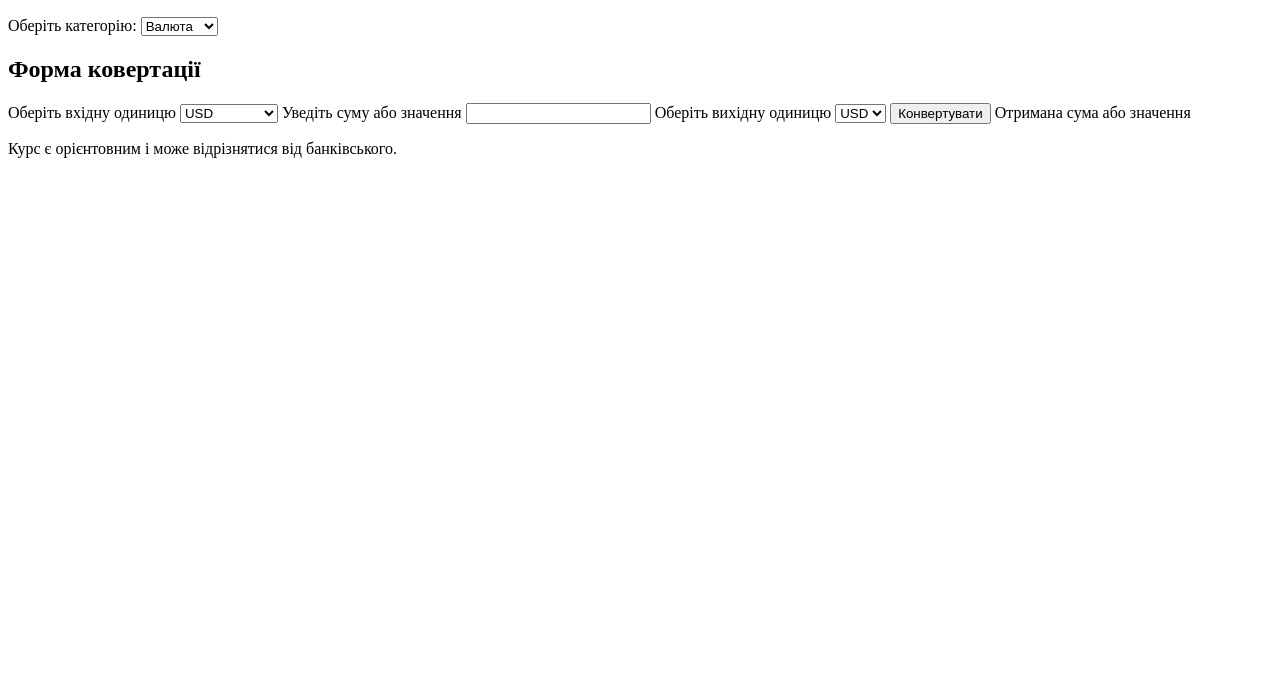
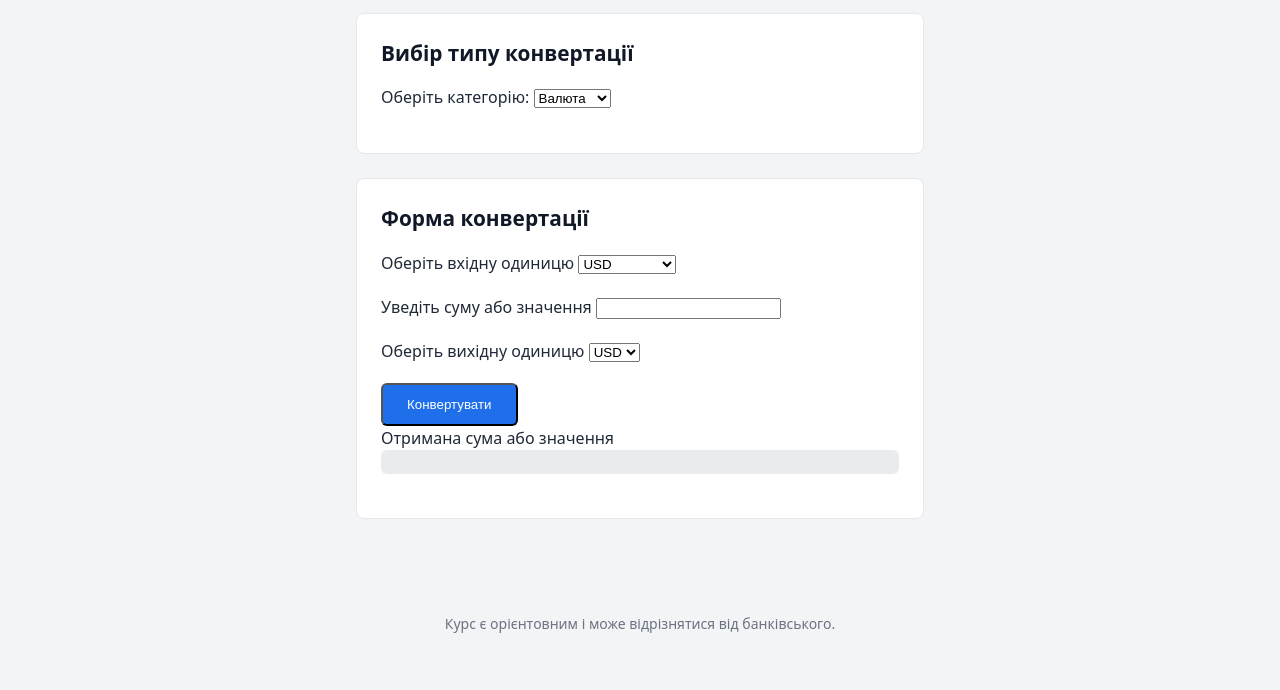
Before and after one commit to Frichesko/unit-currency-converter, a plain HTML site: page index.html in a window 1280 px wide. Shown: the part 110-800 px from the top of the page. Drawn offline with Linux system fonts and the light colour scheme.

Commit message:
Налаштовано css та змінено розташування полів

```diff
--- a/css/style.css
+++ b/css/style.css
@@ -0,0 +1,88 @@
+*, *::before, *::after {
+    box-sizing: border-box;
+}
+
+body{
+    margin:0;
+    font-family: system-ui, sans-serif;
+    font-size: 1rem;
+    line-height: 1.5;
+    color: #1f2937;
+    background-color: #f3f4f6
+}
+
+header{
+    background-color: #1e40af;
+    color: #ffffff;
+    padding: 1.5rem 2rem;
+}
+
+header h1 {
+  margin: 0;
+  font-size: 1.8rem;
+}
+
+main {
+  max-width: 600px;
+  margin: 0 auto;
+  padding: 2rem 1rem;
+}
+
+section {
+  background-color: #ffffff;
+  padding: 24px;
+  border-radius: 8px;
+  border: 1px solid #e5e7eb;
+  margin-bottom: 24px;
+}
+
+section h2 {
+  margin-top: 0;
+  margin-bottom: 16px;
+  font-size: 1.3rem;
+  color: #111827;
+}
+
+.form-group {
+  margin-bottom: 1.25rem;
+}
+#cnvrt_btn {
+  padding: 12px 24px;
+  border-radius: 6px;
+  background-color: #1f6feb;
+  color: #ffffff;
+}
+
+#convert-btn:hover {
+  background-color: #1551b5;
+}
+
+output {
+  display: block;
+  width: 100%;
+  padding: 12px;
+  background-color: #e9ecef;
+  border-radius: 6px;
+  font-size: 1.25rem;
+  font-weight: 700;
+  color: #0d47a1;
+}
+
+footer {
+  text-align: center;
+  padding: 24px 16px;
+  font-size: 0.875rem;
+  color: #6b7280;
+}
+
+.form-input {
+  padding: 12px;
+  font-size: 1.1rem;
+  border: 1px solid #ced4da;
+  border-radius: 6px;
+  margin-bottom: 12px;
+}
+
+.form-input:focus {
+  border-color: #1f6feb;
+}
--- a/index.html
+++ b/index.html
@@ -10,18 +10,24 @@
     <header>
         <h1>Конвертер валют і одиниць</h1>
     </header>
+
     <main>
         <section>
             <h2>Вибір типу конвертації</h2>
+            <div class="form-group">
                 <label for="conversion_category">Оберіть категорію:</label>
                 <select id="conversion_category" name="conversion_category">
                     <option value="currency">Валюта</option>
                     <option value="length">Довжина</option>
                     <option value="weight">Вага</option>
                 </select>
+            </div>
         </section>
+
         <section>
-            <h2>Форма ковертації</h2>
+            <h2>Форма конвертації</h2>
+            <form id="converter-form">
+                <div class="form-group">
                     <label for="set_type">Оберіть вхідну одиницю</label>
                     <select id="set_type" name="set_type">
                         <option value="USD">USD</option>
@@ -35,25 +41,35 @@
                         <option value="KG">Кілограми</option>
                         <option value="TN">Тони</option>
                     </select>
+                </div>
 
+                <div class="form-group">
                     <label for="set_convertation">Уведіть суму або значення</label>
                     <input type="number" id="set_convertation" name="set_convertation">
+                </div>
 
+                <div class="form-group">
                     <label for="get_type">Оберіть вихідну одиницю</label>
                     <select id="get_type" name="get_type">
                         <option value="USD">USD</option>
                         <option value="UAH">UAH</option>
                     </select>
+                </div>
 
-            <button type="submit" id="sbmt_btn">Конвертувати</button>
+                <button type="submit" id="cnvrt_btn">Конвертувати</button>
 
+                <div class="form-group">
                     <label for="get_convertation">Отримана сума або значення</label>
                     <output id="get_convertation" name="get_convertation"></output>
+                </div>
+            </form>
         </section>
     </main>
+
     <footer>
         <p>Курс є орієнтовним і може відрізнятися від банківського.</p>
     </footer>
+
     <script src="js/app.js"></script>
 </body>
 </html>
```
Lines whose indentation alone changed are shown as unchanged.
